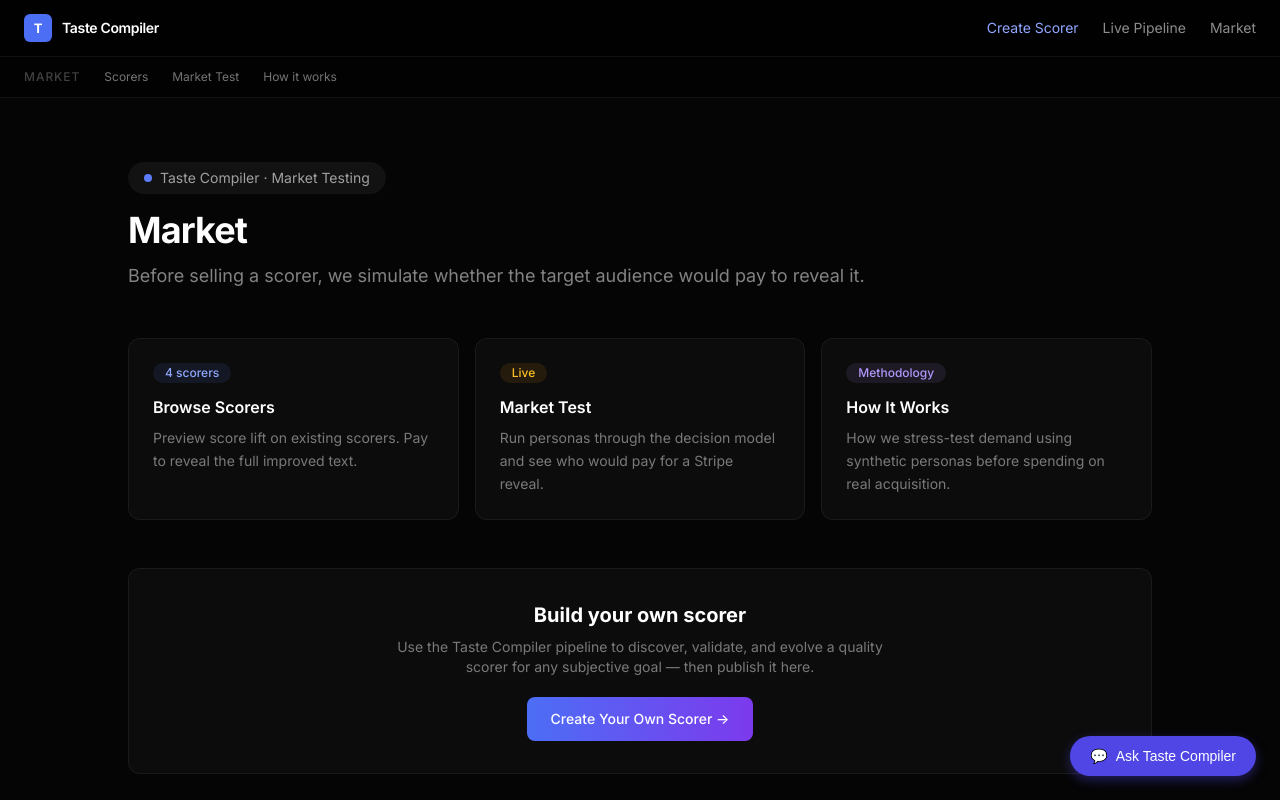
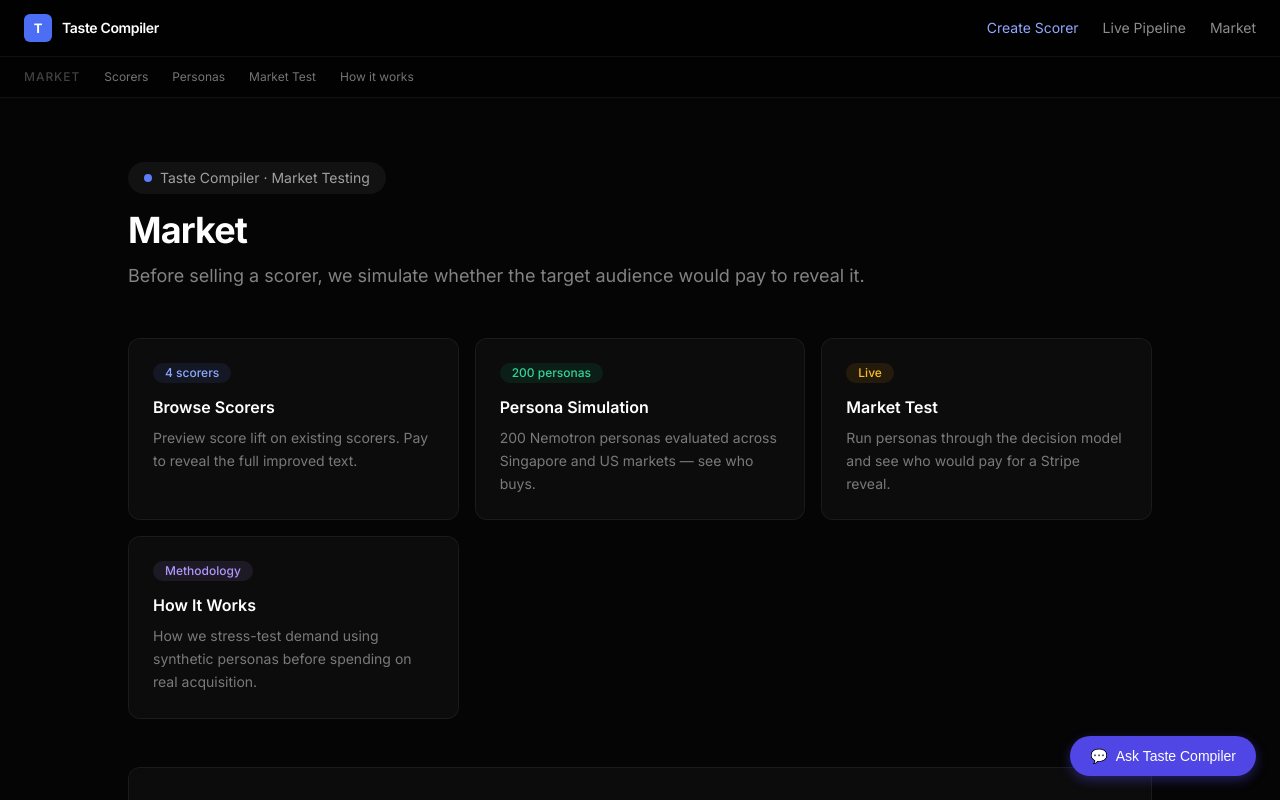
Before and after one commit to HeTalksInMaths/taste_compiler, a Next.js app in the folder apps/web/: page /market-dynamics in a window 1280 px wide. Shown: the top 800 px of the page. Built offline with nearby package versions, Linux system fonts and the light colour scheme.

Commit message:
fix: add back Persona Simulation tab and card to market section

```diff
--- a/apps/web/app/market-dynamics/layout.tsx
+++ b/apps/web/app/market-dynamics/layout.tsx
@@ -16,6 +16,9 @@
           <Link href="/market-dynamics/marketplace" className="text-xs transition" style={{ color: "rgba(255,255,255,0.45)" }}>
             Scorers
           </Link>
+          <Link href="/market-dynamics/simulations" className="text-xs transition" style={{ color: "rgba(255,255,255,0.45)" }}>
+            Personas
+          </Link>
           <Link href="/market-dynamics/live-sim" className="text-xs transition" style={{ color: "rgba(255,255,255,0.45)" }}>
             Market Test
           </Link>
--- a/apps/web/app/market-dynamics/page.tsx
+++ b/apps/web/app/market-dynamics/page.tsx
@@ -8,6 +8,14 @@
     badge: "4 scorers",
     badgeColor: "rgba(92,124,250,0.1)",
     badgeText: "rgb(145,167,255)",
+  },
+  {
+    href: "/market-dynamics/simulations",
+    title: "Persona Simulation",
+    description: "200 Nemotron personas evaluated across Singapore and US markets — see who buys.",
+    badge: "200 personas",
+    badgeColor: "rgba(16,185,129,0.1)",
+    badgeText: "rgb(52,211,153)",
   },
   {
     href: "/market-dynamics/live-sim",
```
